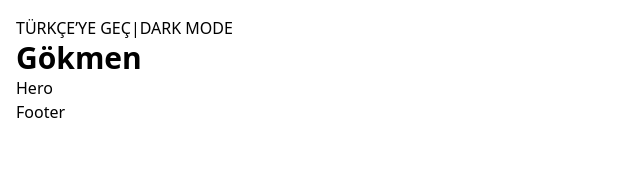
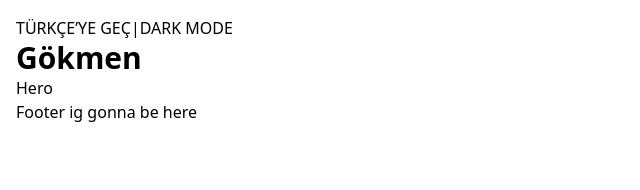
Before and after one commit to burgokmen/FSWeb-Frontend-Challenge, a React (Vite) app in the folder Gokmen-Resume/: page / in a window 1280 px wide. Shown: the top 190 px of the page, without its empty margins (0-640 px from the left). Built offline with nearby package versions, Linux system fonts and the light colour scheme.

Commit message:
github test

```diff
--- a/Gokmen-Resume/src/components/Footer.jsx
+++ b/Gokmen-Resume/src/components/Footer.jsx
@@ -1,5 +1,5 @@
 import React from "react";
 
 export default function Footer() {
-  return <footer> Footer</footer>;
+  return <footer> Footer ig gonna be here</footer>;
 }
```
